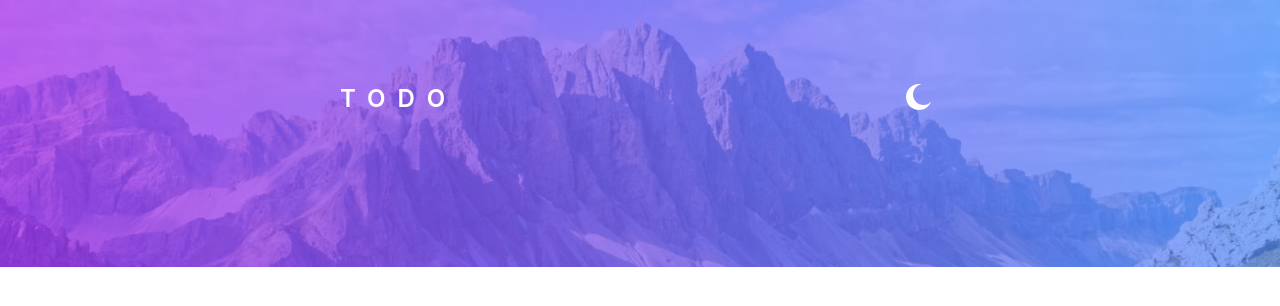
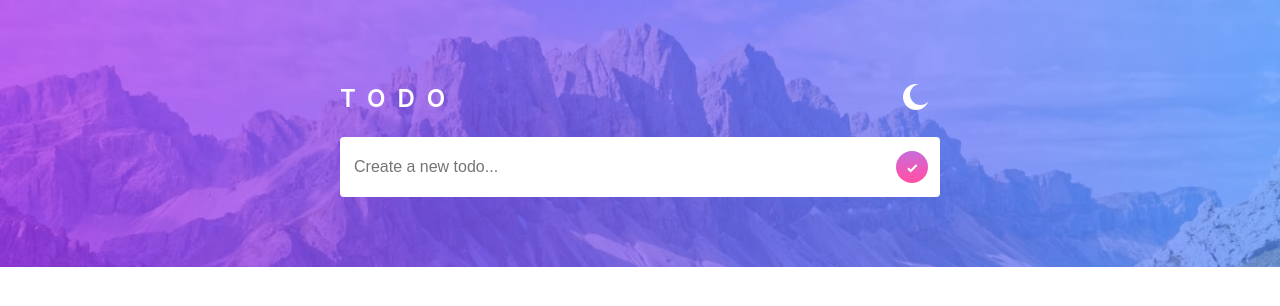
Before and after one commit to aakash-3/aakash-todo-app, a React (Create React App) app: page / in a window 1280 px wide. Shown: the top 306 px of the page. Built offline with nearby package versions, Linux system fonts and the light colour scheme.

Commit message:
Input box added

```diff
--- a/src/App.tsx
+++ b/src/App.tsx
@@ -36,7 +36,6 @@ function App() {
         }"`,
         backgroundRepeat: "no-repeat",
         backgroundSize: "contain",
-        transition: "all 0.3s ease-in",
       }}
     >
       <Todo />
--- a/src/pages/Todo/Header.tsx
+++ b/src/pages/Todo/Header.tsx
@@ -2,9 +2,11 @@ import { useDispatch, useSelector } from "react-redux";
 import styles from "styles/todo.module.scss";
 import { ReactComponent as Sun } from "images/icon-sun.svg";
 import { ReactComponent as Moon } from "images/icon-moon.svg";
+import { ReactComponent as Check } from "images/icon-check.svg";
 
 import { AppDispatch, AppState } from "type";
 import { changeMode } from "store/Reducers/todoReducer/todoAction";
+import { theme } from "theme/theme";
 
 const Header = () => {
   const { mode } = useSelector((state: AppState) => state.todoReducer);
@@ -21,6 +23,29 @@ const Header = () => {
           {mode === "light" ? <Moon /> : <Sun />}
         </button>
       </div>
+      <div
+        className={styles.inputBox}
+        style={{
+          backgroundColor:
+            mode === "light"
+              ? theme.light.backgroundColor.primary
+              : theme.dark.backgroundColor.secondary,
+        }}
+      >
+        <input
+          type="text"
+          placeholder="Create a new todo..."
+          style={{
+            color:
+              mode === "light"
+                ? theme.light.fontColor.secondary
+                : theme.dark.fontColor.secondary,
+          }}
+        />
+        <button onClick={() => {}}>
+          <Check />
+        </button>
+      </div>
     </div>
   );
 };
--- a/src/styles/index.scss
+++ b/src/styles/index.scss
@@ -1,3 +1,8 @@
+* {
+  box-sizing: border-box;
+  transition: all 0.25s ease-in;
+  font-size: 16px;
+}
 body {
   margin: 0;
   font-family: -apple-system, BlinkMacSystemFont, "Segoe UI", "Roboto", "Oxygen",
@@ -11,6 +16,15 @@ code {
   font-family: source-code-pro, Menlo, Monaco, Consolas, "Courier New",
     monospace;
 }
+
+// Variables
+
+// Gradient
+$backgrounColor: linear-gradient(
+  358.3deg,
+  rgb(255, 82, 168) 12.9%,
+  rgb(177, 118, 240) 134.3%
+);
 
 //Devices
 
--- a/src/styles/todo.module.scss
+++ b/src/styles/todo.module.scss
@@ -27,19 +27,45 @@
     letter-spacing: 12px;
   }
   button {
-    box-sizing: border-box;
     background-color: transparent;
+    width: 48px;
+    height: 48px;
     border-radius: 50%;
     border: 0px;
     padding: 8px;
     cursor: pointer;
-    transition: all 0.2s ease-in;
     &:hover {
-      background-color: gray;
+      background: main.$backgrounColor;
     }
     svg > path {
       width: 24px;
       height: 24px;
     }
   }
+  .inputBox {
+    width: 100%;
+    padding: 12px;
+    border-radius: 4px;
+    display: flex;
+    align-items: center;
+    gap: 8px;
+    input {
+      flex: 1;
+      height: 36px;
+      border: none;
+      background-color: transparent;
+      &:focus {
+        outline: none;
+      }
+    }
+    button {
+      width: 32px;
+      height: 32px;
+      background: main.$backgrounColor;
+      &:active {
+        transform: scale(0.8);
+        opacity: 0.8;
+      }
+    }
+  }
 }
```
